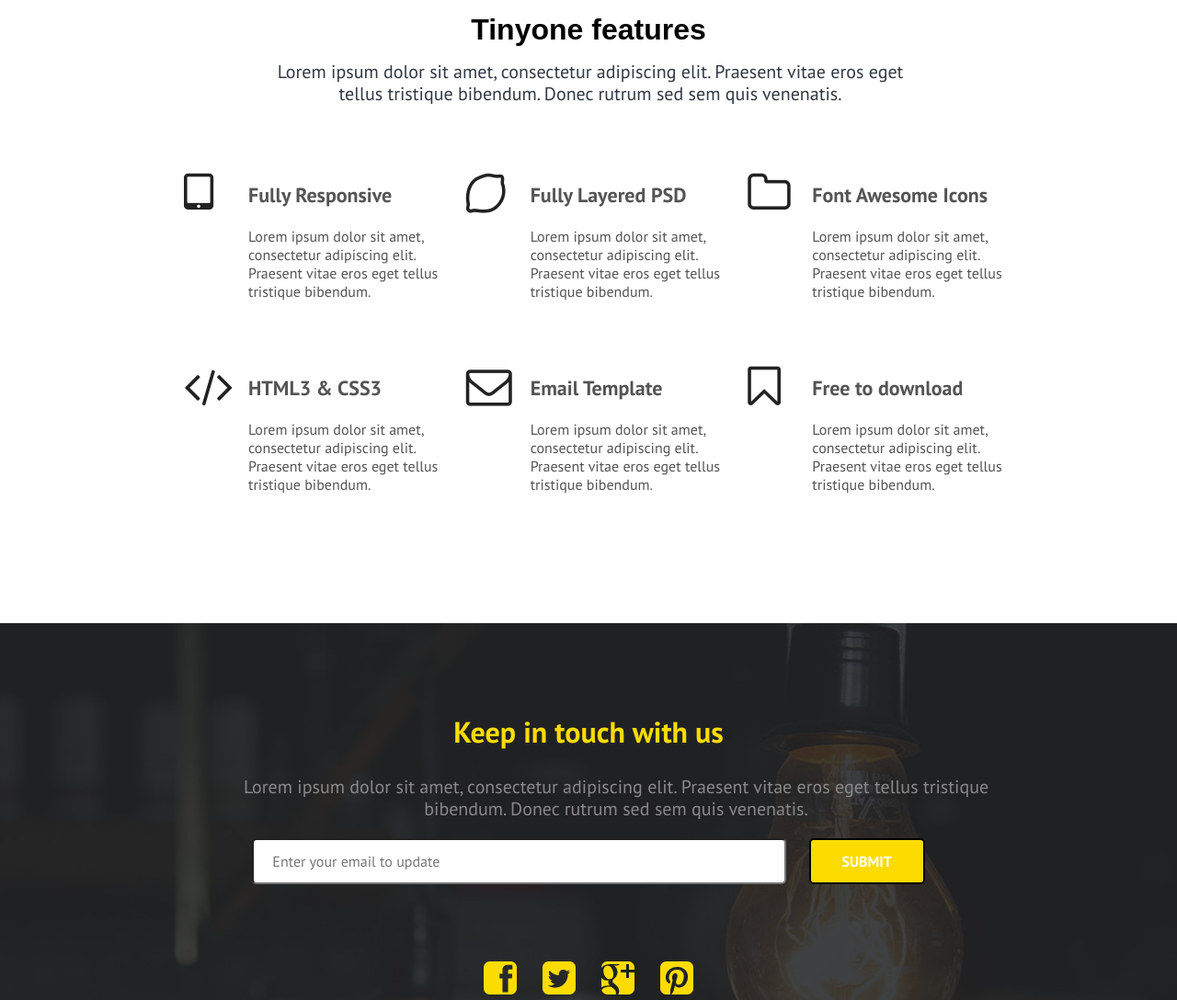
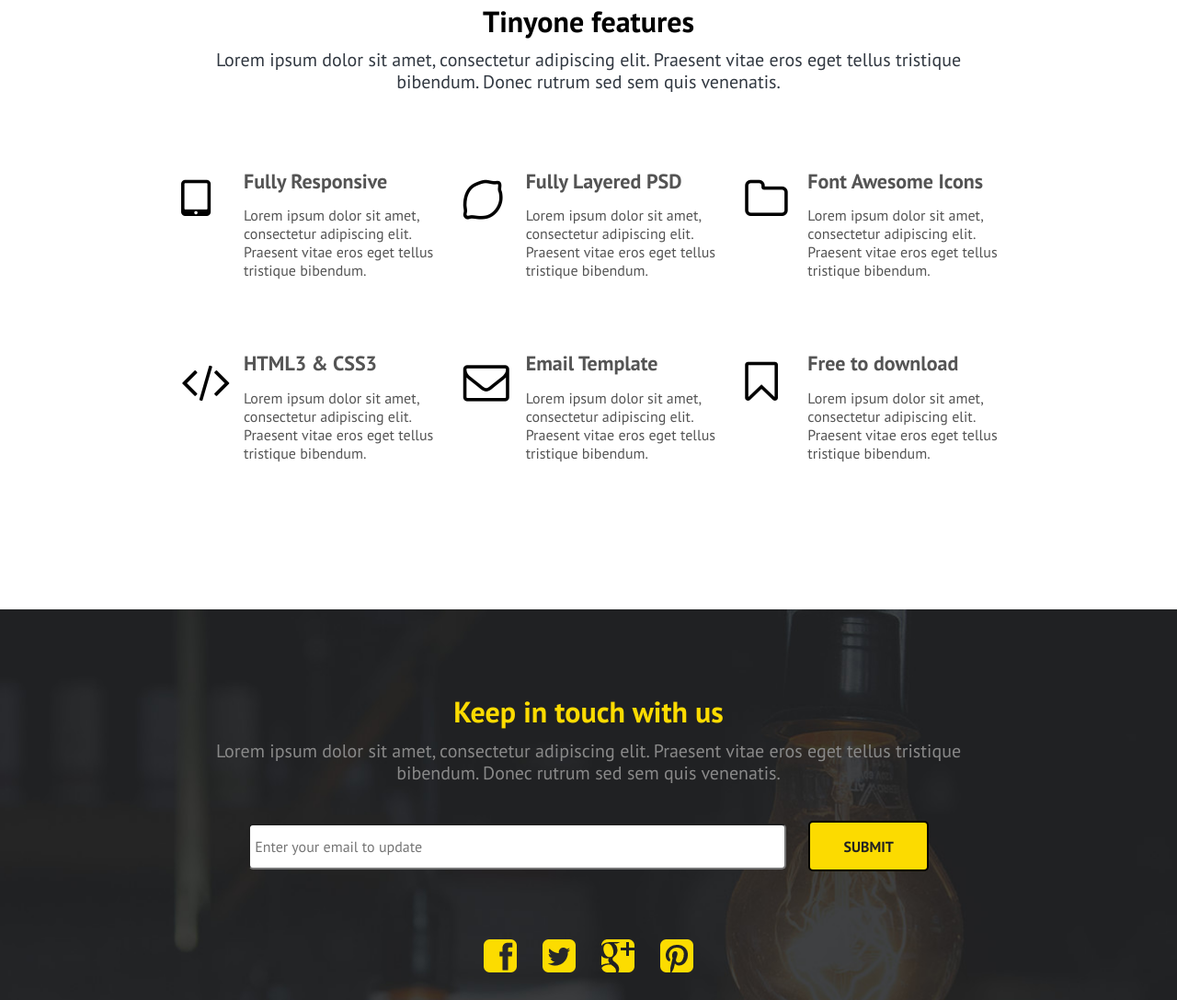
Before and after one commit to kubrakovd/tinyone, a plain HTML site: page index.html in a window 1280 px wide. Shown: the part 715-1803 px from the top of the page at 92% size. Drawn offline with Linux system fonts and the light colour scheme.

Commit message:
final fix

```diff
--- a/css/style.css
+++ b/css/style.css
@@ -72,11 +72,13 @@ textarea {
 
 /* ba-intro */
 .ba-intro {
-	background: url(../img/intro-bg.jpg) no-repeat 50%;
+	background: yellow url(../img/intro-bg.jpg) no-repeat 50%;
 	background-size: cover;
 	padding: 50px 0 100px;
 	position: relative;
+	z-index: 10;
 }
+
 
 .ba-header {
 	padding-bottom: 60px;
@@ -114,37 +116,41 @@ textarea {
 	color: #fff;
 }
 
-.ba-inspire {
-	padding-top: 45px;
-}
+.ba-inspire__title {
+	font-weight: 700;
+	font-size: 32px;
+	color:  #010101;
+	margin:60px 0 15px 0;
 
-
-.ba-inspire__title {
-	font: 700 32px 'PT Sans', sans-serif;
-	color:  #010101;
-	margin-bottom:20px;
-	padding-top: 35px;
 }
 
 .ba-inspire__bigtext {
-	font:400 20px/1.2 'PT Sans', sans-serif;
+	font-weight:400;
+	font-size: 20px;
+	line-height: 1.2;
 	color:  #313841;
-	max-width: 350px;
+	margin: 0 0 20px;
 }
 
+.ba-inspire__smalltext {
+	margin: 0;
+}
+
+.ba-inspire__text {
+	margin-bottom: 35px;
+}
 
 .ba-intro__img {
 	margin-left: 115px;
-
 }
 
 .ba-intro__links {
-	margin-top: 35px;
 	font-size: 42px;
+	display: inline-block;
 }
 
 .fa{
-	color: #222;
+	color: #010101;
 }
 
 .fa-android {
@@ -167,55 +173,67 @@ textarea {
 
 /* ba-features */
 .ba-features {
-	padding-top: 85px;
-	padding-bottom: 125px;
+	padding-top: 110px;
+	padding-bottom: 160px;
 }
 
 .ba-features__title {
-	font: 700 32px 'PTSans', sans-serif;
+	font-weight: 700;
+	font-size:  32px;
 	color:  #010101;
-	padding:0;
-	margin: 30px 0 15px;
+	padding:0 0 10px;
+	margin: 0;
+	text-align: center;
+}
+
+.ba-features__content {
+	padding-bottom: 85px;
 }
 
 .ba-features__text {
 	padding: 0;
-	margin: 0;
-	max-width: 732px;
+	margin: 0 auto;
 	color:  #313841;
 	font-size: 20px;
 	line-height: 24px;
-	margin-left: 86px;
-	margin-bottom: 65px;
+
 }
 
 .ba-item{
 	font-size: 50px;
-	margin-left: 10px;
+	margin-left: 7px;
+	margin-top: 0px;
 	float: left;
+	padding: 0;
 }
 
-.item__title {
+.ba-item__title {
 	font-size: 22px;
 	line-height: 1.09;
 	vertical-align: middle;
-	padding-left: 80px;
+	margin: 0 0 15px;
+
 }
 
-.item__text {
-	padding-left: 80px;
+.ba-item__text {
+	padding-left: 75px;
 }
 
+.ba-item__text p {
+	margin: 0;
+}
+
+
 .ba-grid + .ba-grid {
-	padding-top: 26px;
+	margin-top: 80px;
 }
 
 /* contacts */
 
 .ba-contacts {
-	background: url(../img/contacts-bg.jpg) no-repeat 50%;
+	background:#202123 url(../img/contacts-bg.jpg) no-repeat 50%;
 	background-size: cover;
-	padding-top: 70px;
+	padding-top: 95px;
 }
 
 .ba-contacts__title {
@@ -223,27 +241,35 @@ textarea {
 	font-size: 32px;
 	font-weight: 700;
 	line-height: 32px;
-
+	margin: 0;
+	padding-bottom: 15px;
 }
 
-.ba-contacts__text {
-	margin: 0;
-	margin-left: 60px;
+.ba-contacts__text p{
+	margin: 0 auto;
 	color:  #898989;
 	font-size: 20px;
 	line-height: 24px;
 }
 
 .ba-contacts_input {
-	width: 581px;
+	width: 65%;
 	height: 50px;
 	border-radius: 5px;
-	margin-top: 20px;
-	padding: 0 20px;
+	padding: 0 0 0 5px;
 }
 
 .ba-contacts_input:hover {
 	border:2px solid yellow;
+	outline: none;
+}
+
+.ba-contacts__text {
+	padding-bottom: 40px;
+}
+
+.ba-form {
+	padding-bottom: 70px;
 }
 
 .ba-contacts__button {
@@ -251,22 +277,21 @@ textarea {
 	border-width: 2px;
 	border-color:  #010101;
 	background-color:  #fcdb00;
-	width: 126px;
-	height: 50px;
+	height: 55px;
 	border-radius: 5px;
 	margin-left: 20px;
-	padding: 0 5px;
+	padding: 0 36px;
 	font-weight: 700;
+	color: #222;
 }
 
 .ba-contacts__button:hover {
-		background-color:  #fff;
-		color: #222;
+	background-color:  #fff;
 }
 .ba-social {
-	margin-top: 80px;
-	padding-bottom: 56px;
-	border-bottom:1px solid grey;
+	padding-bottom: 65px;
+
+	display: inline-block;
 }
 .ba-social__link {
 	display: inline-block;
@@ -300,10 +325,8 @@ textarea {
 
 .ba-footer {
 	margin: 0;
-
 	padding-bottom: 120px;
-
-
+	border-top:1px solid grey;
 }
 
 .ba-footer__adress {
@@ -313,7 +336,6 @@ textarea {
 	line-height: 20px;
 	padding-bottom: 5px;
 	font-style: normal;
-
 }
 
 .ba-footer__text {
@@ -324,5 +346,4 @@ textarea {
 	word-wrap: normal;
 	margin-top: 60px;
 	text-align: left;
-
 }
--- a/index.html
+++ b/index.html
@@ -21,8 +21,8 @@
 </head>
 <body>
 	<section class="ba-intro">
-		<div class="ba-container cf">
-			<header class="ba-header">
+		<div class="ba-container">
+			<header class="ba-header cf">
 				<a href="#" class="ba-logo ba-float-left">
 					<img src="img/logo.png" height="43" width="149" alt="tinyone">
 				</a>
@@ -42,11 +42,14 @@
 						<div class="ba-width-1-2">
 					<h2 class="ba-inspire__title">Inspire your inspiration</h2>
 						<!-- /.ba-inspire__title -->
-						<p class="ba-inspire__bigtext">Simple to use for your app, products showcase and your inspiration</p>
+						<div class="ba-inspire__text">
+							<p class="ba-inspire__bigtext">Simple to use for your app, products<br> showcase and your inspiration</p>
 							<!-- /.ba-ispire__bigtext -->
 							<p class="ba-inspire__smalltext">
 							Lorem ipsum dolor sit amet, consectetur adipiscing elit. Praesent vitae eros eget tellus tristique bibendum. Donec rutrum sed sem quis venenatis. Proin viverra risus a eros volutpat tempor. In quis arcu et eros porta lobortis sit
 							</p>
+						</div>
+						<!-- /.ba-inspire__text -->
 						<!-- /.ba-inspire__smalltext -->
 						<div class="ba-intro__links">
 							<a href="#"><i class="fa fa-apple" aria-hidden="true"></i></a>
@@ -78,28 +81,37 @@
 						<div class="ba-item">
 							<i class="fa fa-tablet" aria-hidden="true"></i>
 						</div>
-						<h3 class="item__title">Fully Responsive
+						<div class="ba-item__text">
+							<h3 class="ba-item__title">Fully Responsive
 							</h3>
 							<!-- /.item__title -->
-						<p class="item__text">Lorem ipsum dolor sit amet, consectetur adipiscing elit. Praesent vitae eros eget tellus tristique bibendum.</p>
+							<p >Lorem ipsum dolor sit amet, consectetur adipiscing elit. Praesent vitae eros eget tellus tristique bibendum.</p>
+						</div>
+						<!-- /.ba-item__text -->
 					</div>
 					<div class="ba-width-1-3">
 						<div class="ba-item">
 							<i class="fa fa-lemon-o" aria-hidden="true"></i>
 						</div>
-						<h3 class="item__title">Fully Layered PSD
+						<div class="ba-item__text">
+							<h3 class="ba-item__title">Fully Layered PSD
 							</h3>
 							<!-- /.item__title -->
-						<p class="item__text">Lorem ipsum dolor sit amet, consectetur adipiscing elit. Praesent vitae eros eget tellus tristique bibendum.</p>
+							<p>Lorem ipsum dolor sit amet, consectetur adipiscing elit. Praesent vitae eros eget tellus tristique bibendum.</p>
+						</div>
+						<!-- /.ba-item-text -->
 					</div>
 					<div class="ba-width-1-3">
 						<div class="ba-item">
 							<i class="fa fa-folder-o" aria-hidden="true"></i>
 						</div>
-						<h3 class="item__title">Font Awesome Icons
+						<div class="ba-item__text">
+							<h3 class="ba-item__title">Font Awesome Icons
 							</h3>
 							<!-- /.item__title -->
-						<p class="item__text">Lorem ipsum dolor sit amet, consectetur adipiscing elit. Praesent vitae eros eget tellus tristique bibendum.</p>
+							<p>Lorem ipsum dolor sit amet, consectetur adipiscing elit. Praesent vitae eros eget tellus tristique bibendum.</p>
+						</div>
+						<!-- /.ba-item__text -->
 					</div>
 				</div>
 				<!-- /.ba-grid -->
@@ -108,28 +120,37 @@
 						<div class="ba-item">
 							<i class="fa fa-code" aria-hidden="true"></i>
 						</div>
-						<h3 class="item__title">HTML3 & CSS3
+						<div class="ba-item__text">
+							<h3 class="ba-item__title">HTML3 & CSS3
 							</h3>
 							<!-- /.item__title -->
-						<p class="item__text">Lorem ipsum dolor sit amet, consectetur adipiscing elit. Praesent vitae eros eget tellus tristique bibendum.</p>
+							<p>Lorem ipsum dolor sit amet, consectetur adipiscing elit. Praesent vitae eros eget tellus tristique bibendum.</p>
+						</div>
+						<!-- /.ba-item__text -->
 					</div>
 					<div class="ba-width-1-3">
 						<div class="ba-item">
 							<i class="fa fa-envelope-o" aria-hidden="true"></i>
 						</div>
-						<h3 class="item__title">Email Template
+						<div class="ba-item__text">
+							<h3 class="ba-item__title">Email Template
 							</h3>
 							<!-- /.item__title -->
-						<p class="item__text">Lorem ipsum dolor sit amet, consectetur adipiscing elit. Praesent vitae eros eget tellus tristique bibendum.</p>
+							<p>Lorem ipsum dolor sit amet, consectetur adipiscing elit. Praesent vitae eros eget tellus tristique bibendum.</p>
+						</div>
+						<!-- /.ba-item__text -->
 					</div>
 					<div class="ba-width-1-3">
 						<div class="ba-item">
 							<i class="fa fa-bookmark-o" aria-hidden="true"></i>
 						</div>
-						<h3 class="item__title">Free to download
+						<div class="ba-item__text">
+							<h3 class="ba-item__title">Free to download
 							</h3>
 							<!-- /.item__title -->
-						<p class="item__text">Lorem ipsum dolor sit amet, consectetur adipiscing elit. Praesent vitae eros eget tellus tristique bibendum.</p>
+							<p>Lorem ipsum dolor sit amet, consectetur adipiscing elit. Praesent vitae eros eget tellus tristique bibendum.</p>
+						</div>
+						<!-- /.ba-item__text -->
 					</div>
 				</div>
 			</div>
@@ -139,9 +160,12 @@
 		<!-- /.featured -->
 		<section class="ba-contacts">
 			<div class="ba-container ba-text-center">
+				<div class="ba-contacts__text">
 					<h3 class="ba-contacts__title ">Keep in touch with us</h3>
-				<p class="ba-contacts__text">Lorem ipsum dolor sit amet, consectetur adipiscing elit. Praesent vitae eros eget tellus tristique bibendum. Donec rutrum sed sem quis venenatis.</p>
-				<form action="#" method="post">
+					<p >Lorem ipsum dolor sit amet, consectetur adipiscing elit. Praesent vitae eros eget tellus tristique bibendum. Donec rutrum sed sem quis venenatis.</p>
+				</div>
+				<!-- /.ba-contacts__text -->
+				<form  class='ba-form' action="#" method="post">
 					<input class="ba-contacts_input" type="email" name="email" required placeholder="Enter your email to update">
 					<button class="ba-contacts__button" type="submit">SUBMIT</button>
 				</form>
```
Lines whose indentation alone changed are shown as unchanged.
